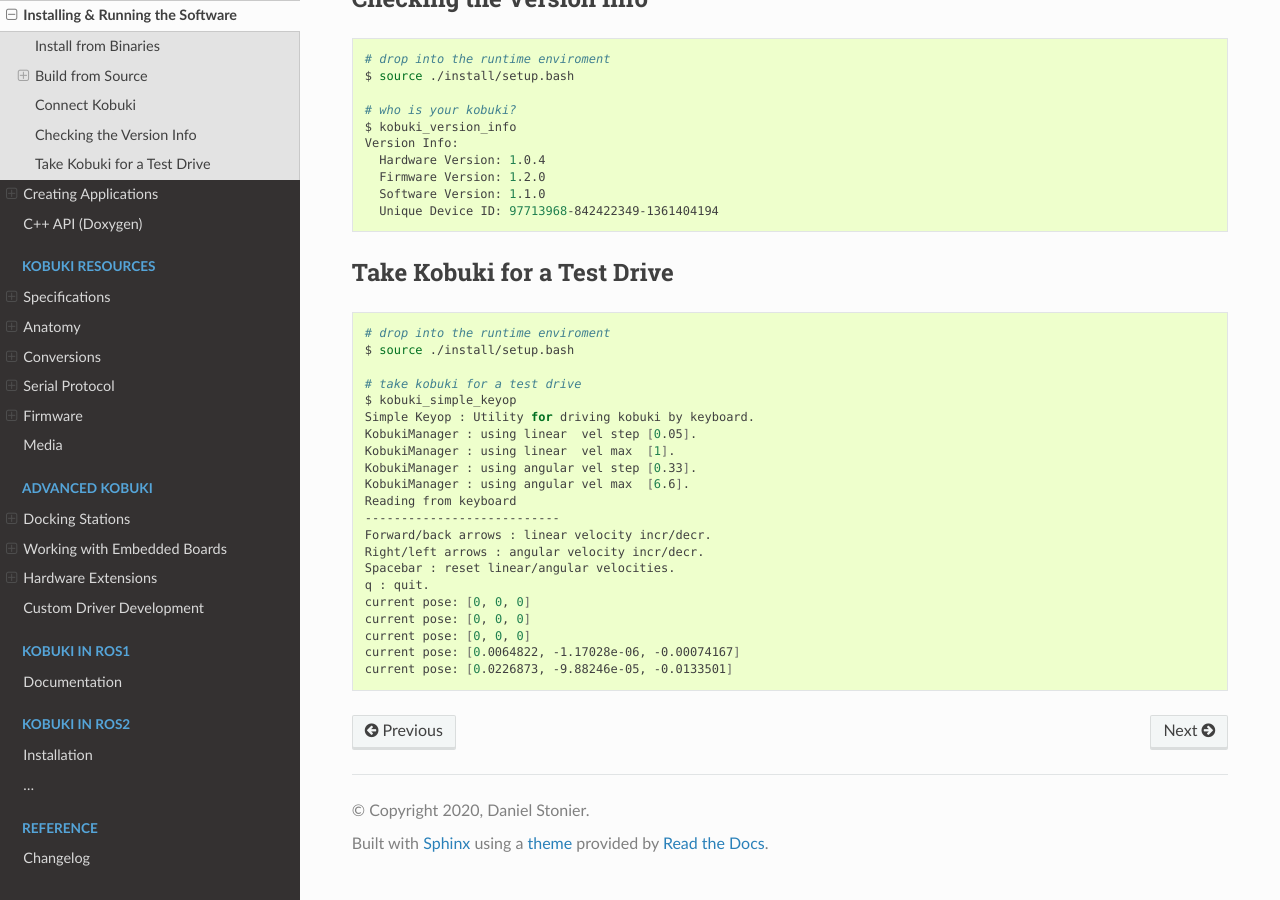
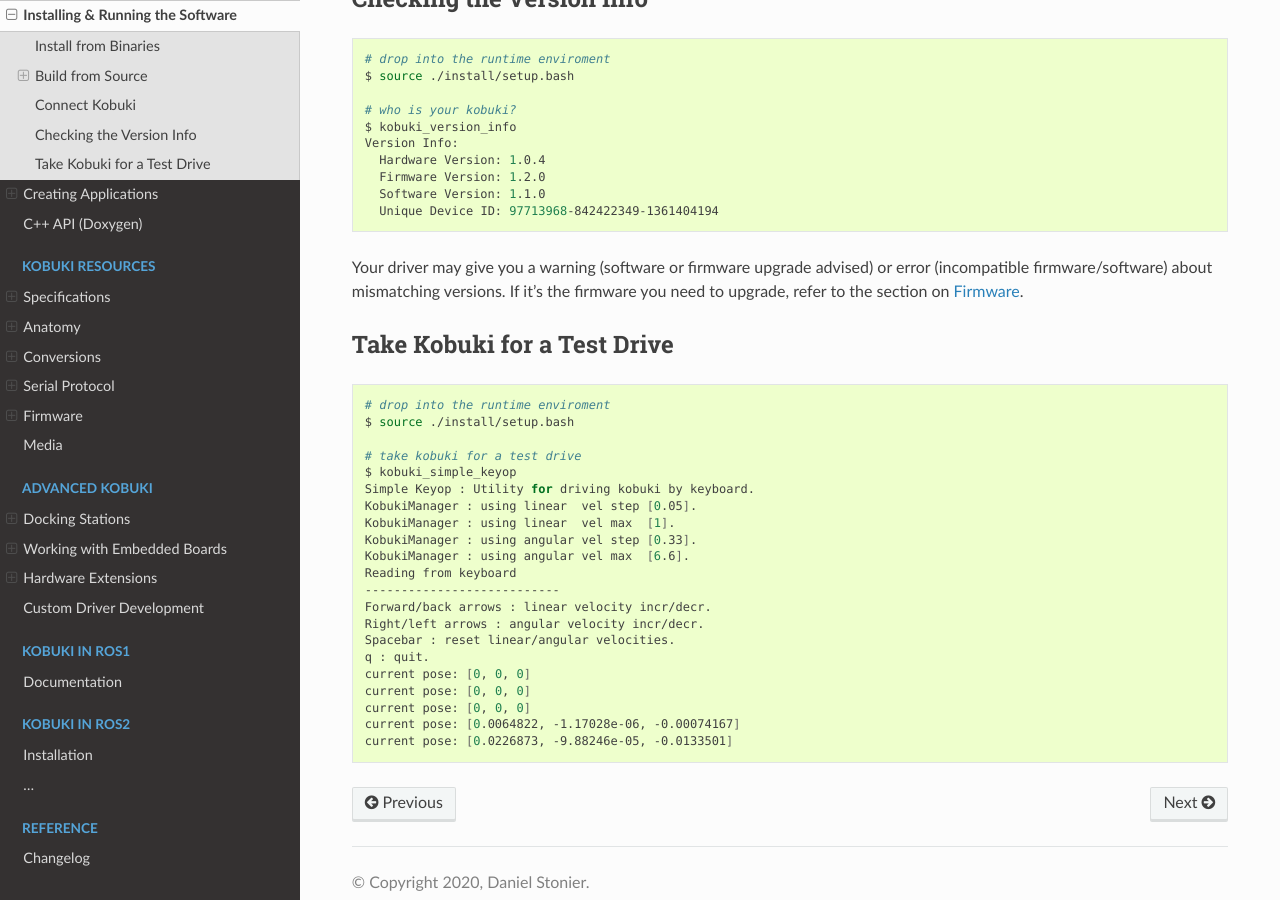
Before and after one commit to kobuki-base/kobuki_documentation, a Sphinx documentation site: the page built from doc/software.rst, in a window 1280 px wide and 900 px high, scrolled down 2721 px. Built offline with Sphinx 7.4.7 and the Read the Docs theme 2.0.0, drawn with Linux system fonts in a browser that asks for light colours.

Commit message:
[software] versioning advice

```diff
--- a/doc/conf.py
+++ b/doc/conf.py
@@ -16,7 +16,13 @@
 # add these directories to sys.path here. If the directory is relative to the
 # documentation root, use os.path.abspath to make it absolute, like shown here.
 #
-# sys.path.insert(0, os.path.abspath('.'))
+##############################################################################
+# Preparation
+##############################################################################
+
+import os
+
+on_rtd = os.environ.get('READTHEDOCS', None) == 'True'
 
 ##############################################################################
 # Todo
--- a/doc/firmware.rst
+++ b/doc/firmware.rst
@@ -1,4 +1,4 @@
-.. _chapter_firmware:
+.. _firmware-section:
 
 Firmware
 ========
--- a/doc/software.rst
+++ b/doc/software.rst
@@ -160,6 +160,10 @@
      Software Version: 1.1.0
      Unique Device ID: 97713968-842422349-1361404194
 
+Your driver may give you a warning (software or firmware upgrade advised) or error
+(incompatible firmware/software) about mismatching versions.
+If it's the firmware you need to upgrade, refer to the section on :ref:`firmware-section`.
+
 Take Kobuki for a Test Drive
 ----------------------------
 
```
